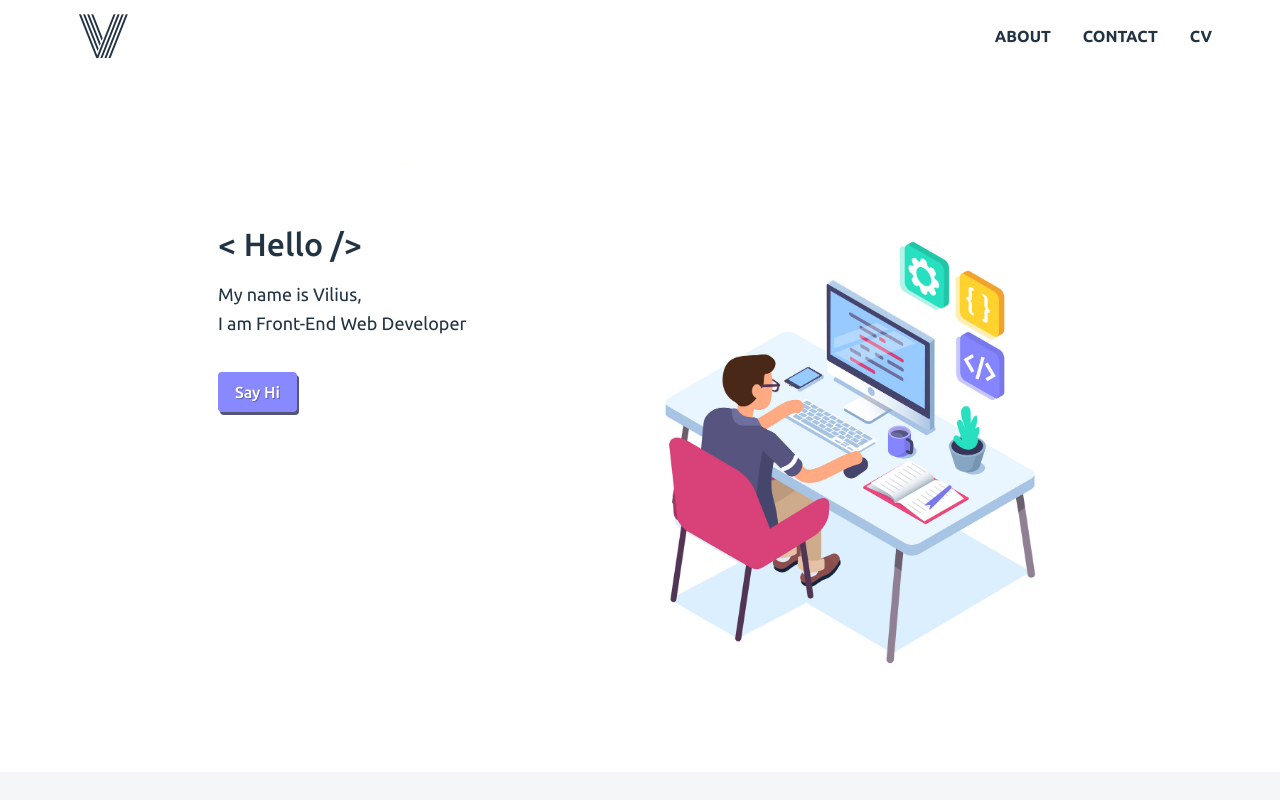
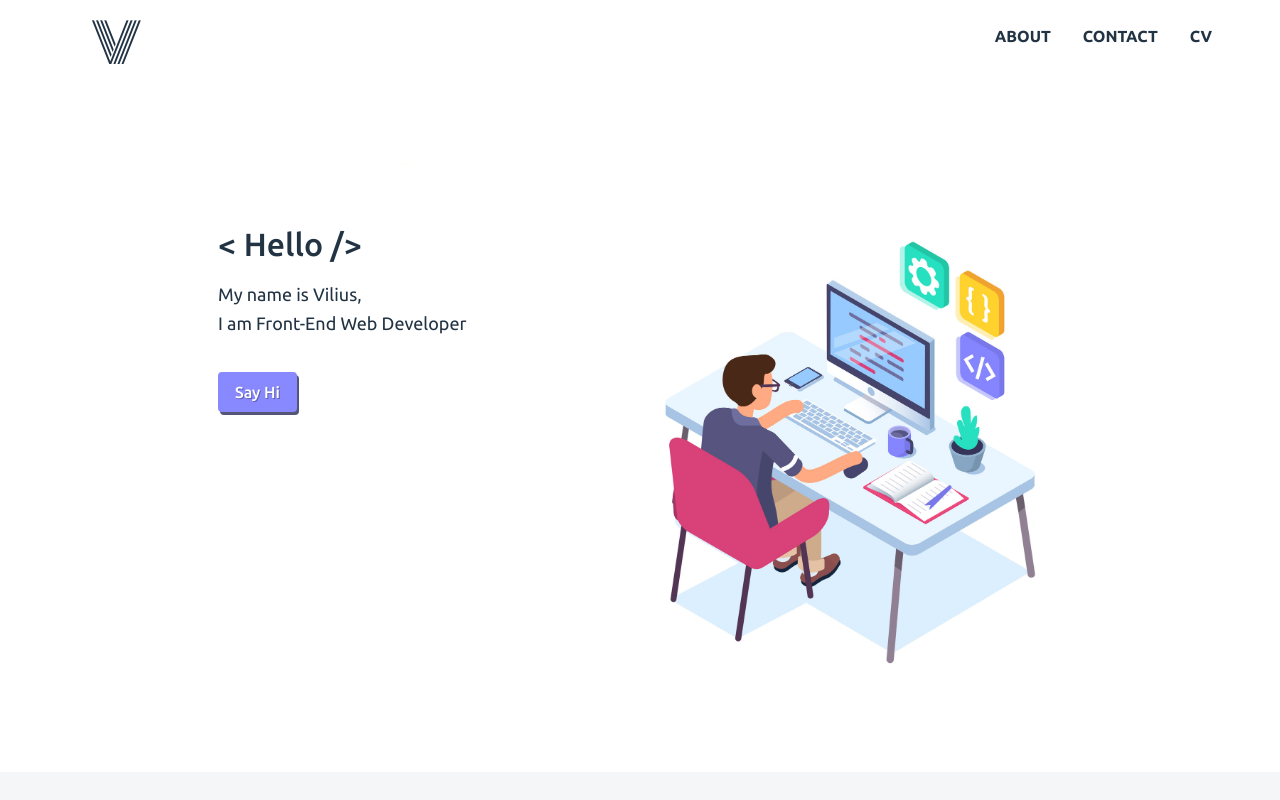
Before and after one commit to dzvilius/vilius-website, a Nuxt app: page / in a window 1280 px wide. Shown: the top 800 px of the page. Built offline with nearby package versions, Linux system fonts and the light colour scheme.

Commit message:
tweak logo position

```diff
--- a/components/Bulma/Navbar.vue
+++ b/components/Bulma/Navbar.vue
@@ -68,8 +68,8 @@ $icon-menu-color: $color-ink !default;
 
 .NavbarLogo {
   position: absolute;
-  top: 8px;
-  left: 8px;
+  top: 14px;
+  left: 21px;
 }
 
 .navbar-burger {
```
